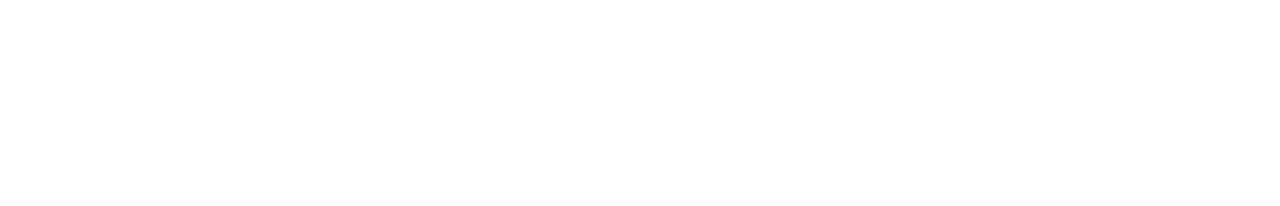
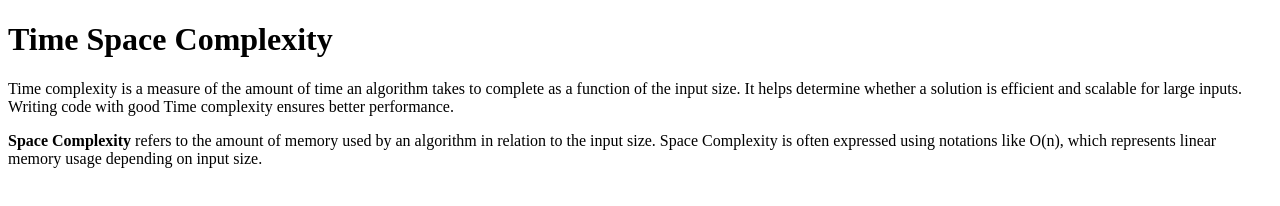
Before and after one commit to acciojob/time-and-space-complexity-JabinSultana, a website: page main.html in a window 1280 px wide. Drawn offline with Linux system fonts and the light colour scheme.

Commit message:
created a submission

```diff
--- a/main.html
+++ b/main.html
@@ -11,6 +11,17 @@
     <script type="text/javascript" src="./script.js">
 </script>
 
+	 <h1>Time Space Complexity</h1>
+
+    <p>
+        Time complexity is a measure of the amount of time an algorithm takes to complete as a function of the input size. It helps determine whether a solution is efficient and scalable for large inputs. Writing code with good Time complexity ensures better performance.
+    </p>
+
+    <p>
+        <b>Space Complexity</b> refers to the amount of memory used by an algorithm in relation to the input size. Space Complexity is often expressed using notations like O(n), which represents linear memory usage depending on input size.
+    </p>
+
+
 </body>
 
 </html>
```
